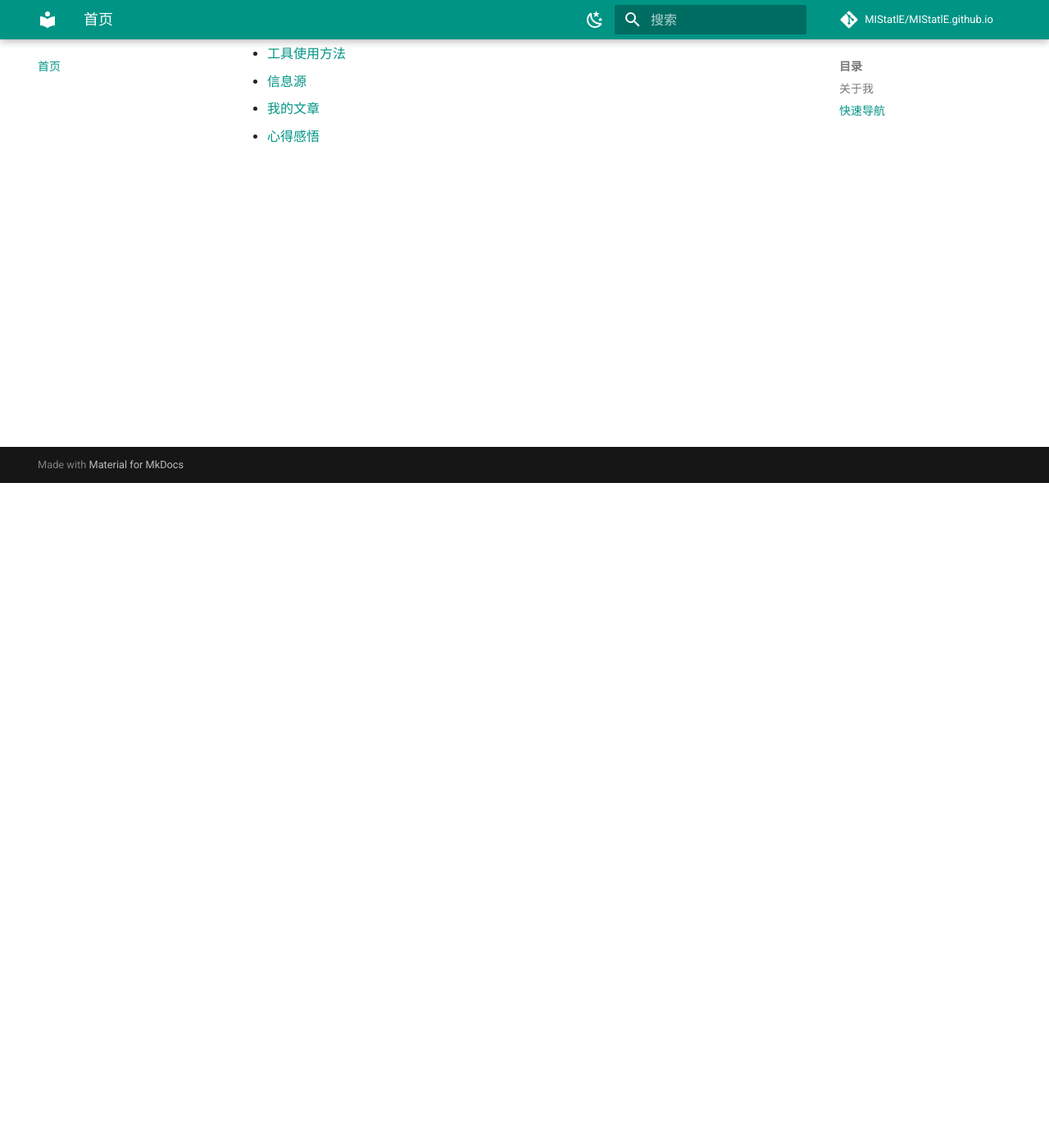
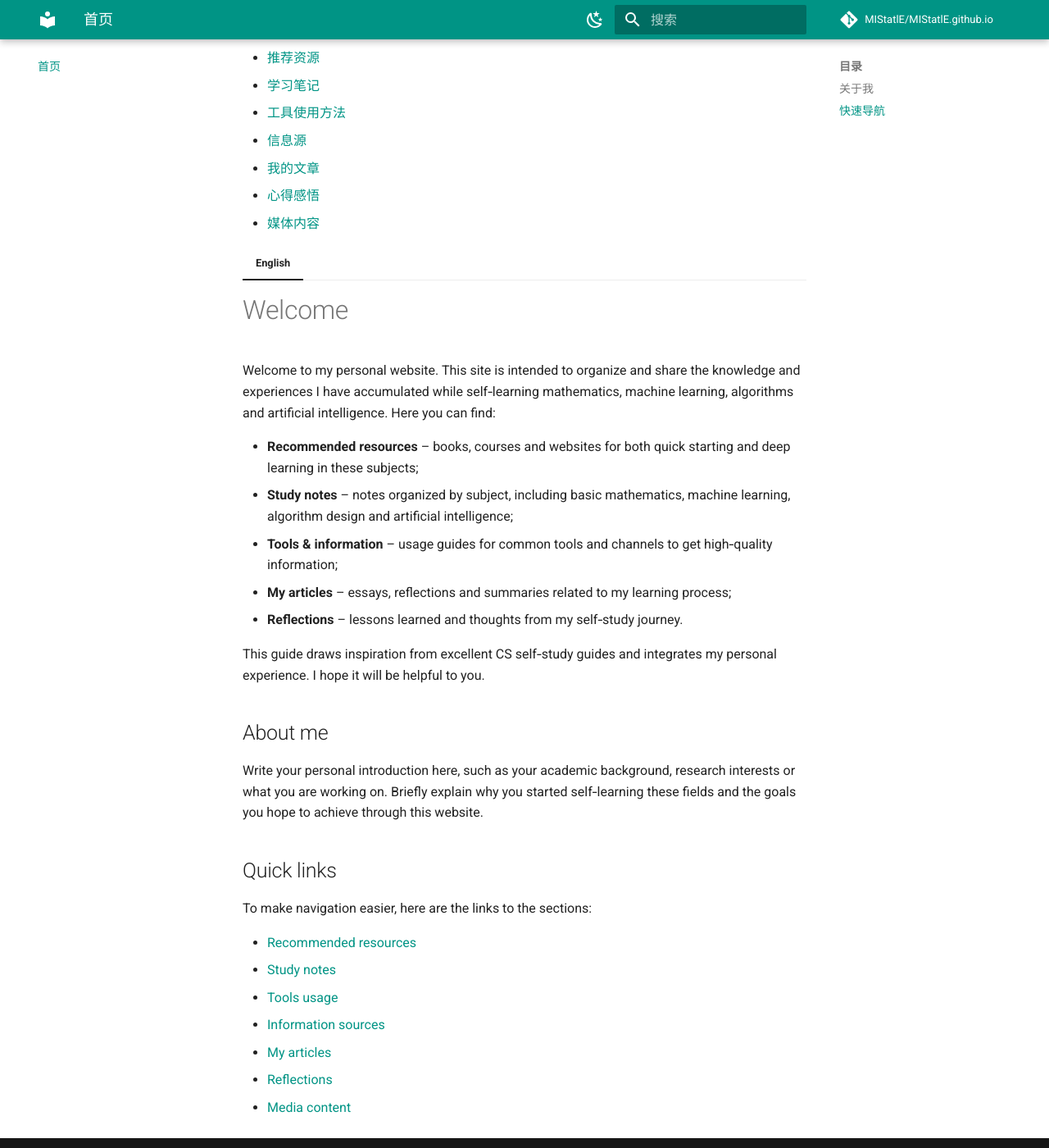
Before and after one commit to MIStatlE/MIStatlE.github.io, an MkDocs documentation site: the page built from docs/index.md, in a window 1280 px wide and 1400 px high, scrolled down 811 px. Shown: the whole window at 82% size. Built offline with MkDocs 1.6.1 and Material for MkDocs 9.7.7, drawn with Linux system fonts in a browser that asks for light colours; comment, search, counter and statistics services are not loaded.

Commit message:
Add files via upload

```diff
--- a/docs/index.md
+++ b/docs/index.md
@@ -24,3 +26,34 @@
 - [信息源](sources.md)
 - [我的文章](articles/index.md)
 - [心得感悟](reflections.md)
+- [媒体内容](media.md)
+
+=== "English"
+
+# Welcome
+
+Welcome to my personal website. This site is intended to organize and share the knowledge and experiences I have accumulated while self‑learning mathematics, machine learning, algorithms and artificial intelligence. Here you can find:
+
+- **Recommended resources** – books, courses and websites for both quick starting and deep learning in these subjects;
+- **Study notes** – notes organized by subject, including basic mathematics, machine learning, algorithm design and artificial intelligence;
+- **Tools & information** – usage guides for common tools and channels to get high‑quality information;
+- **My articles** – essays, reflections and summaries related to my learning process;
+- **Reflections** – lessons learned and thoughts from my self‑study journey.
+
+This guide draws inspiration from excellent CS self‑study guides and integrates my personal experience. I hope it will be helpful to you.
+
+## About me
+
+Write your personal introduction here, such as your academic background, research interests or what you are working on. Briefly explain why you started self‑learning these fields and the goals you hope to achieve through this website.
+
+## Quick links
+
+To make navigation easier, here are the links to the sections:
+
+- [Recommended resources](resources/index.md)
+- [Study notes](notes/math.md)
+- [Tools usage](tools.md)
+- [Information sources](sources.md)
+- [My articles](articles/index.md)
+- [Reflections](reflections.md)
+- [Media content](media.md)
```
Also changed, not shown: other parts of docs/index.md (+2 -0 lines), docs/media.md (added, +77 -0 lines), docs/reflections.md (+24 -0 lines), docs/sources.md (+34 -3 lines), docs/tools.md (+39 -5 lines).
